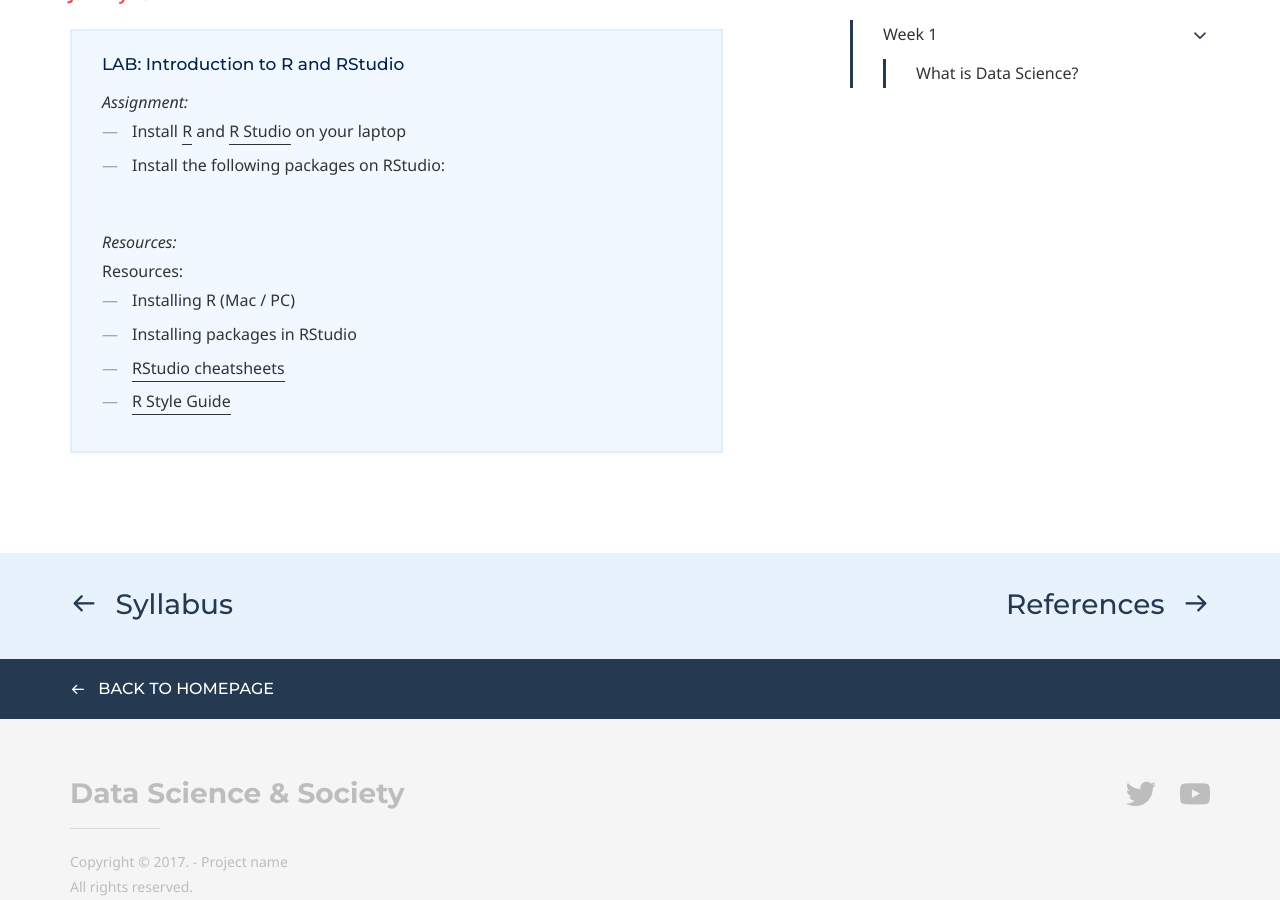
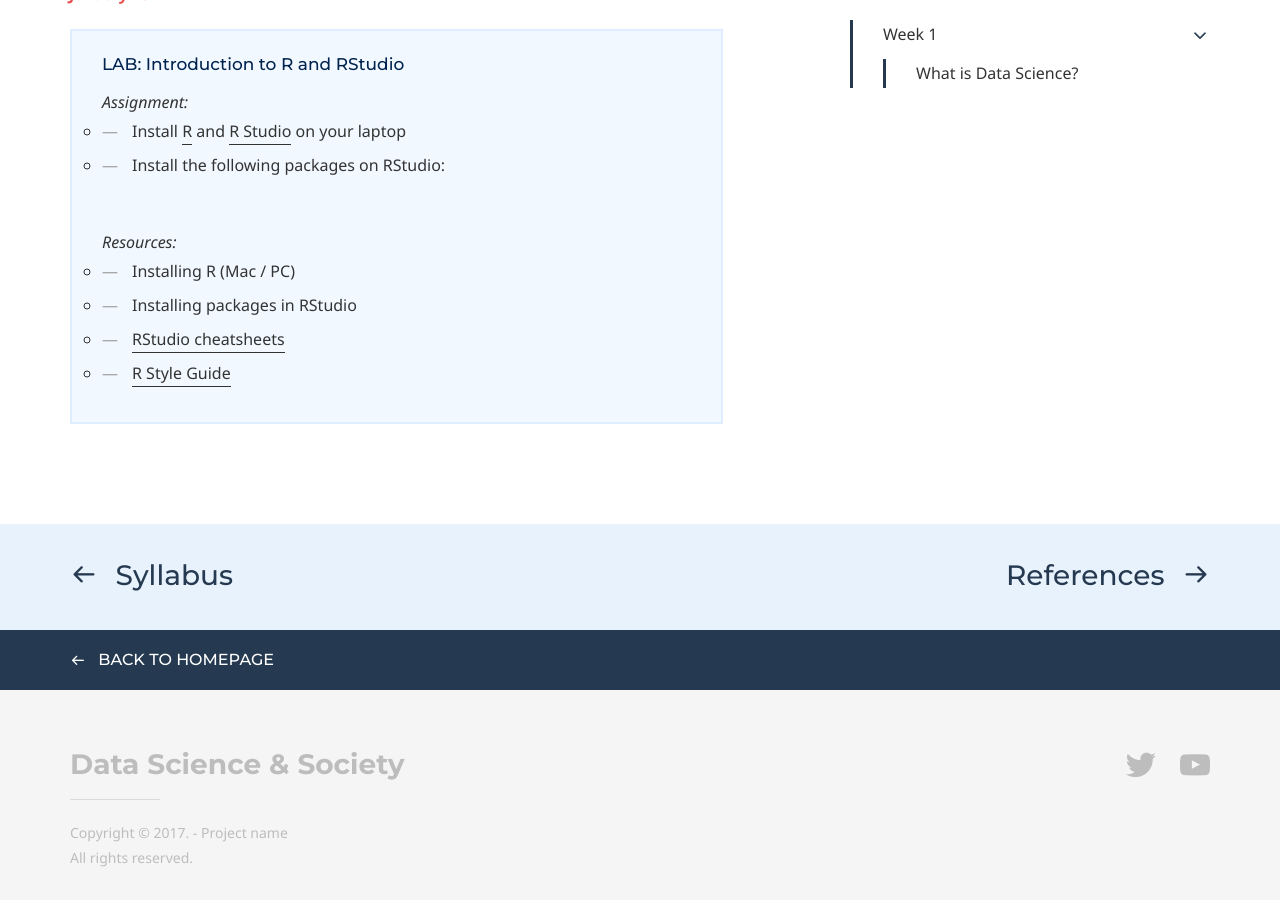
Before and after one commit to dssoc/dssoc.github.io, a Jekyll site: the page built from schedule.md, in a window 1280 px wide and 900 px high, scrolled down 1285 px. Built offline with Jekyll 4.4.1, drawn with Linux system fonts in a browser that asks for light colours; some web fonts are replaced.

Commit message:
update schedule

```diff
--- a/schedule.md
+++ b/schedule.md
@@ -44,15 +44,14 @@ page_nav:
 <div class="callout callout--info">
 <p><strong>LAB: Introduction to R and RStudio </strong></p>
 <i>Assignment:</i> <br/>
-<ul>
+<ul style="list-style-type:circle;">
 <li>Install <a href = "cloud.r-project.org">R</a> and <a href = "https://www.rstudio.com/">R Studio</a> on your laptop </li>
 <li>Install the following packages on RStudio: </li>
 </ul>
 <br/>
 
 <i>Resources:</i><br/>
-Resources:
-<ul>
+<ul style="list-style-type:circle;">
   <li>Installing R (Mac / PC)</li>
   <li>Installing packages in RStudio</li>
   <li><a href = "https://rstudio.com/resources/cheatsheets/">RStudio cheatsheets</a></li>
```
